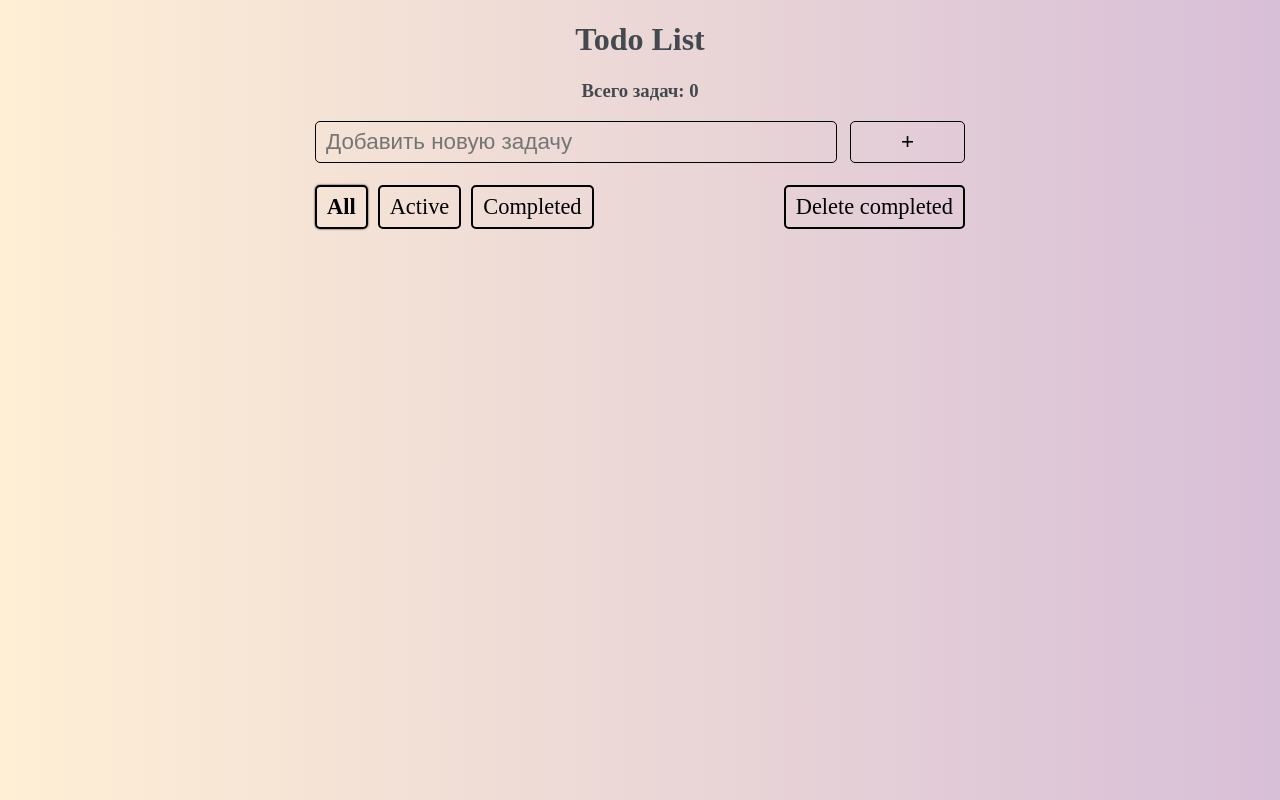
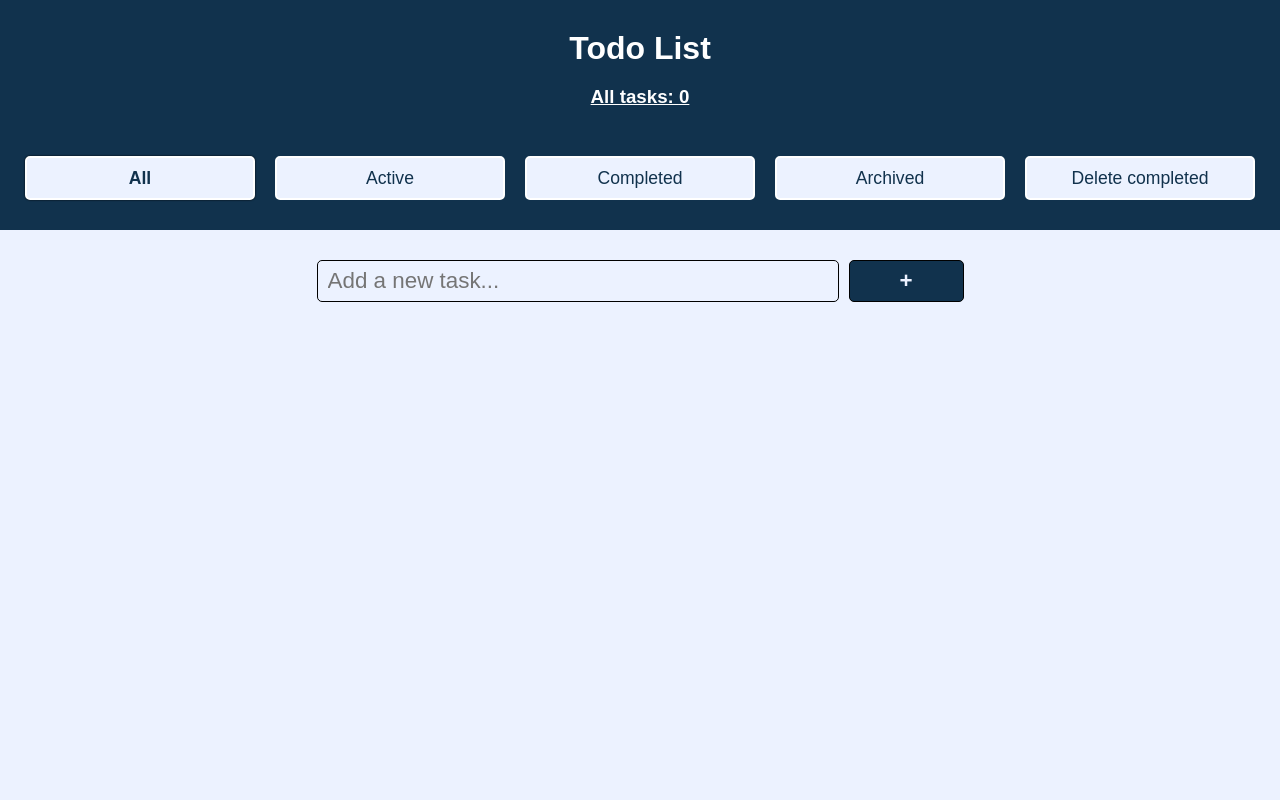
Before and after one commit to nelly476/to-do-react, a React (Vite) app: page / in a window 1280 px wide. Built offline with nearby package versions, Linux system fonts and the light colour scheme.

Commit message:
add todo item button design

```diff
--- a/src/App.jsx
+++ b/src/App.jsx
@@ -1,13 +1,14 @@
 import React from "react";
 import Header from "./components/Header";
 import Form from "./components/Form";
-import Footer from "./components/Footer";
+import ControlButtons from "./components/ControlButtons";
 
 export default class App extends React.Component {
   state = {
     todoValue: "",
     filterType: "All",
     todos: [],
+    archivedTodos: [],
   };
 
   handleChange = (event) => {
@@ -53,6 +54,15 @@ export default class App extends React.Component {
     });
   };
 
+  handleArchive = (id) => {
+    const target = this.state.todos.filter((item) => item.id === id)[0];
+    this.setState((prevState) => ({
+      archivedTodos: [...prevState.archivedTodos, target],
+    }));
+    this.handleDelete(id);
+    // console.log(this.state.archivedTodos);
+  };
+
   deleteCompleted = () => {
     this.setState({
       todos: this.state.todos.filter((item) => !item.done),
@@ -67,6 +77,8 @@ export default class App extends React.Component {
         return (filterState = this.state.todos.filter((item) => item.done));
       case "Active":
         return (filterState = this.state.todos.filter((item) => !item.done));
+      case "Archived":
+        return this.state.archivedTodos;
       default:
         return (filterState = this.state.todos);
     }
@@ -82,19 +94,20 @@ export default class App extends React.Component {
     return (
       <div className="container">
         <Header countTodo={this.state.todos.length} />
+        <ControlButtons
+          setActiveFilter={this.setActiveFilter}
+          deleteCompleted={this.deleteCompleted}
+          filter={this.state.filterType}
+        />
         <Form
           handleDelete={this.handleDelete}
+          handleArchive={this.handleArchive}
           handleToggle={this.handleToggle}
           handleClick={this.handleClick}
           handleChange={this.handleChange}
           todoValue={this.state.todoValue}
           todos={this.getVisibleTodos()}
         />
-        <Footer
-          setActiveFilter={this.setActiveFilter}
-          deleteCompleted={this.deleteCompleted}
-          filter={this.state.filterType}
-        />
       </div>
     );
   }
--- a/src/components/Footer.jsx
+++ b/src/components/ControlButtons.jsx
@@ -1,6 +1,6 @@
 import React from "react";
 
-export default class Footer extends React.Component {
+export default class ControlButtons extends React.Component {
   isActive = (text) => {
     let filter = this.props.filter === text ? "active" : "";
     return `footer__button ${filter}`;
@@ -22,6 +22,11 @@ export default class Footer extends React.Component {
         <Button
           className={this.isActive}
           text="Completed"
+          setActiveFilter={this.props.setActiveFilter}
+        />
+        <Button
+          className={this.isActive}
+          text="Archived"
           setActiveFilter={this.props.setActiveFilter}
         />
         <ButtonDelete
--- a/src/components/Form.jsx
+++ b/src/components/Form.jsx
@@ -16,16 +16,21 @@ class Todo extends React.Component {
               </span>
               <span className="todo-item__buttons">
                 <i
-                  className="fa-regular fa-square-check"
+                  className={
+                    item.done
+                      ? "fa-solid fa-square-check"
+                      : "fa-regular fa-square-check"
+                  }
                   onClick={() => this.props.handleToggle(item.id)}
                 ></i>
-                <i className="fa-solid fa-box-archive"></i>
-                <span
-                  className="todo-item__delete-button"
+                <i
+                  className="fa-solid fa-box-archive"
+                  onClick={() => this.props.handleArchive(item.id)}
+                ></i>
+                <i
+                  className="fa-solid fa-delete-left"
                   onClick={() => this.props.handleDelete(item.id)}
-                >
-                  ×
-                </span>
+                ></i>
               </span>
             </li>
           );
@@ -39,10 +44,11 @@ export default class Form extends React.Component {
   render() {
     return (
       <form className="form">
+        <div className="form__input-section">
           <input
             type="text"
             className="form__input"
-          placeholder="Добавить новую задачу"
+            placeholder="Add a new task..."
             onChange={this.props.handleChange}
             value={this.props.todoValue}
           />
@@ -53,10 +59,13 @@ export default class Form extends React.Component {
           >
             +
           </button>
+        </div>
+
         <Todo
           todos={this.props.todos}
           handleToggle={this.props.handleToggle}
           handleDelete={this.props.handleDelete}
+          handleArchive={this.props.handleArchive}
         />
       </form>
     );
--- a/src/components/Header.jsx
+++ b/src/components/Header.jsx
@@ -5,7 +5,7 @@ export default class Header extends React.Component {
     return (
       <header className="header">
         <h1>Todo List </h1>
-        <h3>Всего задач: {this.props.countTodo}</h3>
+        <h3>All tasks: {this.props.countTodo}</h3>
       </header>
     );
   }
--- a/src/index.css
+++ b/src/index.css
@@ -1,19 +1,34 @@
 body {
-  font-family: "Fira Sans", sans-serif;
+  font-family: Arial, sans-serif;
   font-weight: 300;
-  background: linear-gradient(to right, papayawhip 0%, thistle 100%);
+  background-color: #ecf2ff;
+  margin: 0;
+  padding: 0;
 }
 
 .container {
   margin: 0 auto;
-  width: 650px;
+  /* width: 50%; */
+}
+
+h1 {
+  margin: 0;
 }
 
 .header {
   text-align: center;
-  color: #43494e;
-  font-family: "quicksand";
+  color: white;
   font-weight: 300;
+  background-color: #11324d;
+  padding: 30px;
+}
+
+.header h3 {
+  text-decoration: underline;
+}
+
+.form__input-section {
+  margin-top: 30px;
 }
 
 .form__input {
@@ -28,21 +43,34 @@ body {
 }
 
 .form__button {
-  background: transparent;
+  background: #11324d;
   border: 1px solid black;
   border-radius: 5px;
   cursor: pointer;
   font-size: 1.4em;
+  font-weight: bold;
   float: right;
   padding: 0;
   line-height: 40px;
   vertical-align: top;
   width: 115px;
   outline: none;
+  color: #ecf2ff;
+}
+
+.form__button:hover {
+  opacity: 0.95;
+}
+
+.form {
+  display: flex;
+  flex-direction: column;
+  align-items: center;
 }
 
 .todos-list {
   font-size: 1.4em;
+  width: 50%;
 }
 
 .todo-item {
@@ -59,29 +87,37 @@ body {
   column-gap: 10px;
 }
 
-/* .todo-item__delete-button {
-  float: right;
-  text-align: center;
-  width: 40px;
-} */
+.footer,
+.form__input-section {
+  display: flex;
+  justify-content: center;
+  column-gap: 10px;
+}
+
+.footer {
+  background-color: #11324d;
+  padding-bottom: 30px;
+}
 
 .footer__button {
-  font-family: "quicksand";
-  background: transparent;
-  border: 2px solid black;
+  background: #ecf2ff;
+  border: 2px solid white;
   border-radius: 5px;
   cursor: pointer;
-  font-size: 1.4em;
+  font-size: 1.1em;
   outline: 0;
   padding: 0 10px;
   line-height: 40px;
   vertical-align: top;
   margin-right: 10px;
+  color: #11324d;
+  width: 230px;
 }
 
 .footer__button:hover {
-  box-sizing: border-box;
-  box-shadow: 0 0 2px black;
+  /* box-sizing: border-box;
+  box-shadow: 0 0 2px white; */
+  opacity: 0.95;
 }
 
 .delete-completed {
@@ -90,7 +126,7 @@ body {
 }
 
 .active {
-  border: 2px solid black;
+  border: 2px solid white;
   box-sizing: border-box;
   box-shadow: 0 0 2px black;
   font-weight: bold;
@@ -99,3 +135,7 @@ body {
 .disabled {
   text-decoration: line-through;
 }
+
+i:hover {
+  opacity: 0.7;
+}
```
Lines whose indentation alone changed are shown as unchanged.
